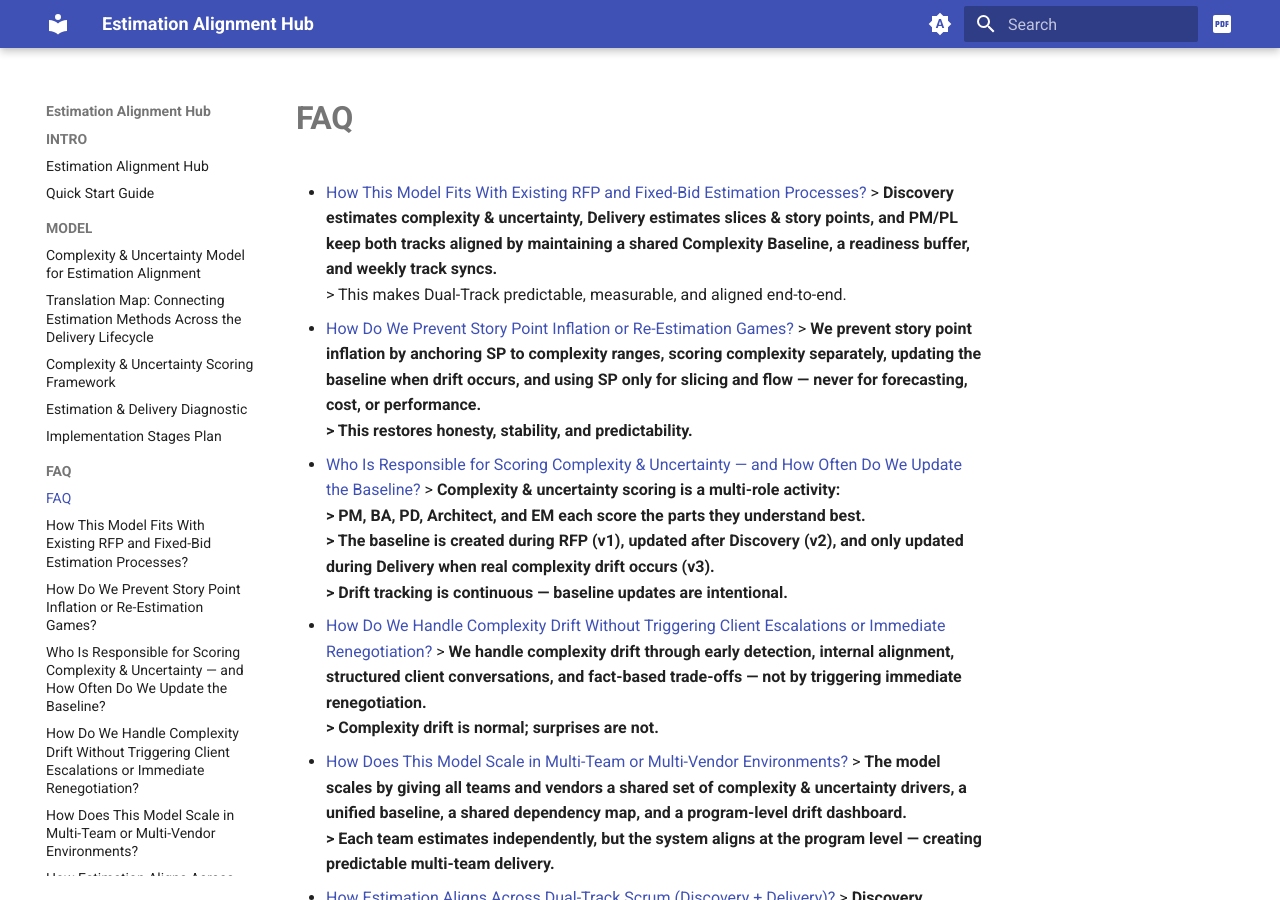
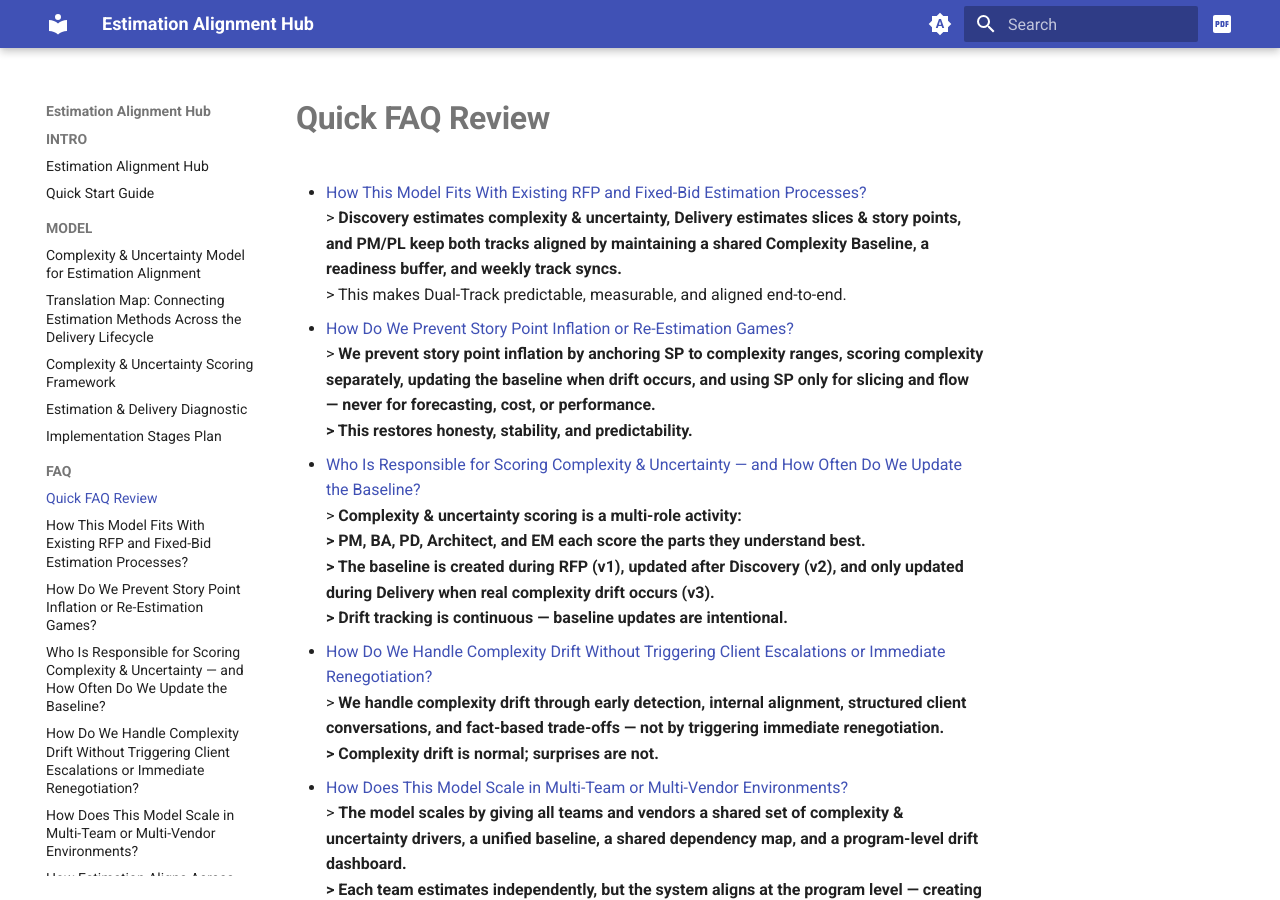
Before and after one commit to vitar/eah, an MkDocs documentation site: the page built from docs/200-faq.md, in a window 1280 px wide and 900 px high. Built offline with MkDocs 1.6.1 and Material for MkDocs 9.7.7, drawn with Linux system fonts in a browser that asks for light colours.

Commit message:
Update 200-faq.md

```diff
--- a/docs/200-faq.md
+++ b/docs/200-faq.md
@@ -1,4 +1,4 @@
-# **FAQ**
+# **Quick FAQ Review**
 
 * [How This Model Fits With Existing RFP and Fixed-Bid Estimation Processes?](201-faq.md)
     > **Discovery estimates complexity & uncertainty, Delivery estimates slices & story points, and PM/PL keep both tracks aligned by maintaining a shared Complexity Baseline, a readiness buffer, and weekly track syncs.**
```
